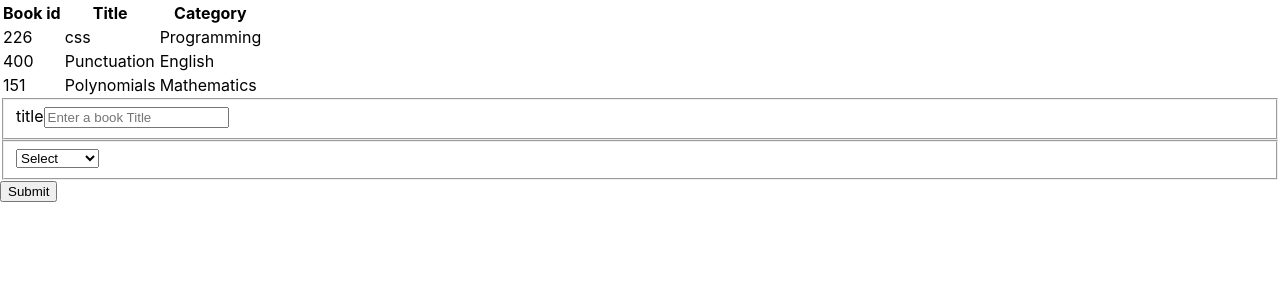
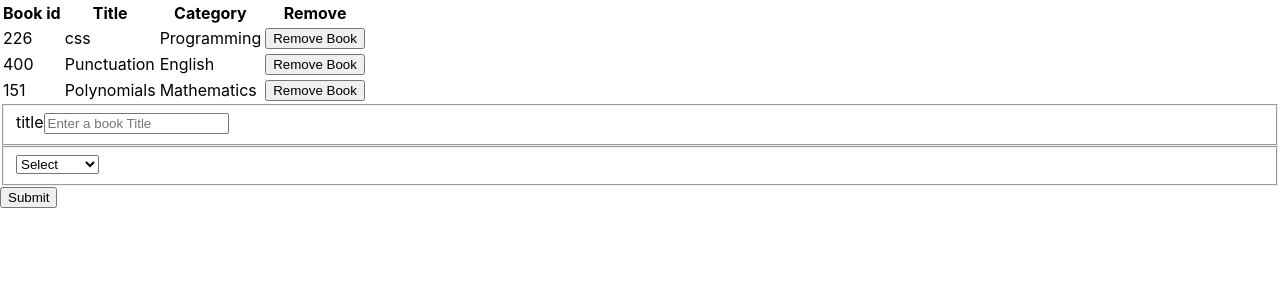
Before and after one commit to KerronKing/react-redux-bookstore, a React (Create React App) app: page / in a window 1280 px wide. Shown: the top 300 px of the page. Built offline with nearby package versions, Linux system fonts and the light colour scheme.

Commit message:
added new table column to BookList and handleRemoveBook click event

```diff
--- a/src/components/book.js
+++ b/src/components/book.js
@@ -1,19 +1,32 @@
-import React from 'react';
-import Proptypes from 'prop-types';
+import React from 'react'
+import Proptypes from 'prop-types'
 
-const Book = props => {
-  const { bookObject } = props;
+class Book extends React.Component {
+  constructor (props) {
+    super(props)
+    this.removeBook = this.removeBook.bind(this)
+  }
+
+  removeBook () {
+  	const { bookObject, handleRemoveBook } = this.props
+  	handleRemoveBook(bookObject)
+  }
+
+  render () {
+    const { bookObject, handleRemoveBook } = this.props
     return (
       <tr>
         <td>{bookObject.id}</td>
         <td>{bookObject.title}</td>
         <td>{bookObject.category}</td>
+        <td><button onClick={this.removeBook} type='button'>Remove Book</button></td>
       </tr>
-  );
-};
+		  )
+  }
+}
 
 Book.propTypes = {
-  bookObject: Proptypes.instanceOf(Object).isRequired,
-};
+  bookObject: Proptypes.instanceOf(Object).isRequired
+}
 
-export default Book;
+export default Book
--- a/src/containers/bookslist.js
+++ b/src/containers/bookslist.js
@@ -1,37 +1,52 @@
-import React from 'react';
-import { connect } from 'react-redux';
-import Proptypes from 'prop-types';
-import Book from '../components/book';
-import { createAction, removeAction } from '../actions/index';
+import React from 'react'
+import { connect } from 'react-redux'
+import Proptypes from 'prop-types'
+import Book from '../components/book'
+import { createAction, removeAction } from '../actions/index'
 
-const Bookslist = props => {
-  const { books } = props;
+class Bookslist extends React.Component {
+  constructor (props) {
+    super(props)
+
+    this.handleRemoveBook = this.handleRemoveBook.bind(this)
+  }
+
+  handleRemoveBook (bookObject) {
+    const { removeBook } = this.props
+    removeBook(bookObject)
+    console.log(bookObject)
+  }
+
+  render () {
+    const { books } = this.props
+
     return (
-    <table className="table table-inverse">
+      <table className='table table-inverse'>
         <thead>
           <tr>
             <th>Book id</th>
             <th>Title</th>
             <th>Category</th>
+            <th>Remove</th>
           </tr>
         </thead>
         <tbody>
-        {books.map(book => <Book key={book.id} bookObject={book} />)}
+          {books.map(book => <Book handleRemoveBook={this.handleRemoveBook} key={book.id} bookObject={book} />)}
         </tbody>
       </table>
-  );
-};
+    )
+  }
+}
 
 const mapStateToProps = state => ({
-  books: state.book.books,
-});
+  books: state.book.books
+})
 const mapDispatchToProps = dispatch => ({
-  addBook: () => dispatch(createAction()),
-  removeBook: () => dispatch(removeAction()),
-});
+  removeBook: (bookObject) => dispatch(removeAction(bookObject))
+})
 
 Bookslist.propTypes = {
-  books: Proptypes.instanceOf(Object).isRequired,
-};
+  books: Proptypes.instanceOf(Object).isRequired
+}
 
-export default connect(mapStateToProps, mapDispatchToProps)(Bookslist);
+export default connect(mapStateToProps, mapDispatchToProps)(Bookslist)
--- a/src/reducers/bookReducer.js
+++ b/src/reducers/bookReducer.js
@@ -1,25 +1,25 @@
-import { CREATE_BOOK, REMOVE_BOOK } from '../actions/index';
-import randomNumber from '../logic';
+import { CREATE_BOOK, REMOVE_BOOK } from '../actions/index'
+import randomNumber from '../logic'
 
 const initialState = {
   books: [
     {
       id: randomNumber(),
       title: 'css',
-      category: 'Programming',
+      category: 'Programming'
     },
     {
       id: randomNumber(),
       title: 'Punctuation',
-      category: 'English',
+      category: 'English'
     },
     {
       id: randomNumber(),
       title: 'Polynomials',
-      category: 'Mathematics',
-    },
-  ],
-};
+      category: 'Mathematics'
+    }
+  ]
+}
 
 const booksReducer = (state = initialState, action) => {
   switch (action.type) {
@@ -27,18 +27,18 @@ const booksReducer = (state = initialState, action) => {
       return {
         books: [
           ...state.books,
-          action.book,
-        ],
-      };
+          action.book
+        ]
+      }
     case REMOVE_BOOK:
       return {
         books: [
-          ...state.books,
-        ],
-      };
+          ...state.books
+        ].filter(book => book != action.book)
+      }
     default:
-      return state;
+      return state
   }
-};
+}
 
-export default booksReducer;
+export default booksReducer
```
Lines whose indentation alone changed are shown as unchanged.
